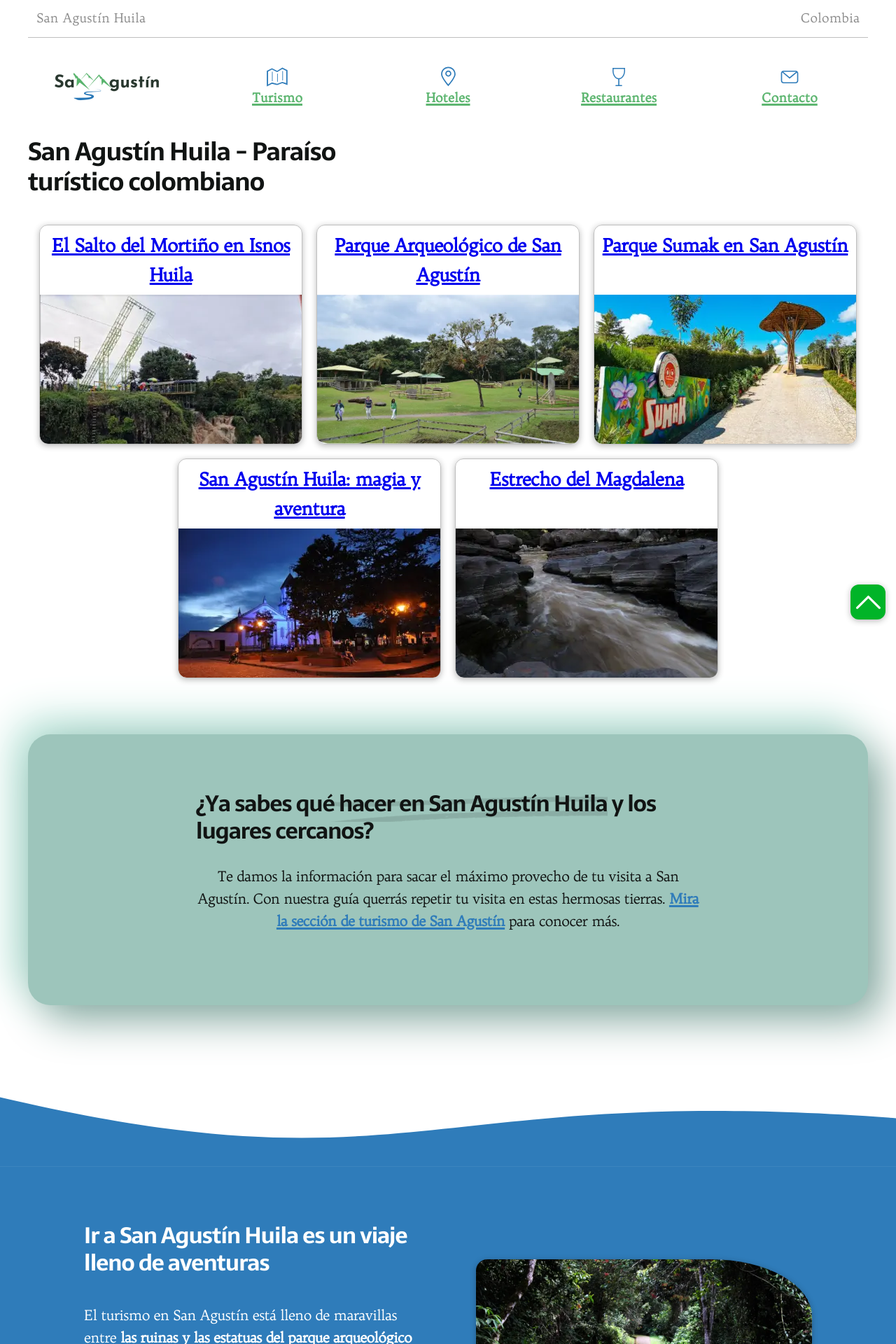
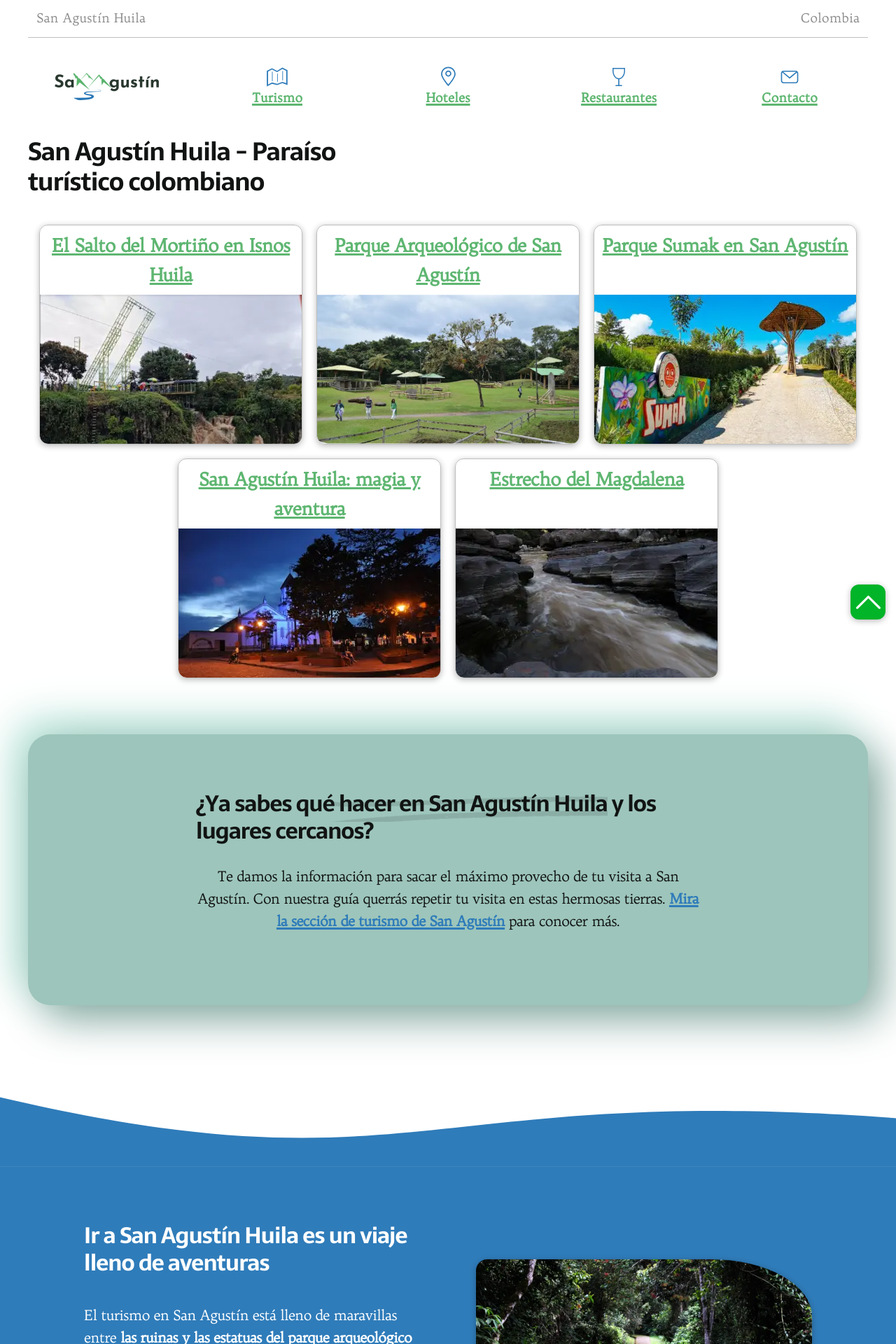
Before and after one commit to Klerpson/vacacionesopitas, a Jekyll site: the page built from index.html, in a window 1280 px wide. Shown: the top 1920 px of the page at 70% size. Built offline with Jekyll 4.4.1, drawn with Linux system fonts in a browser that asks for light colours; some web fonts are replaced.

Commit message:
Update header.css

```diff
--- a/_includes/css/header.css
+++ b/_includes/css/header.css
@@ -102,6 +102,7 @@ nav a .svg-icon circle {
   border-radius: var(--radius);
   box-shadow: var(--shadow);
   overflow: hidden;
+  color: var(--principal);
 }
 
 .gallery a img{
```
